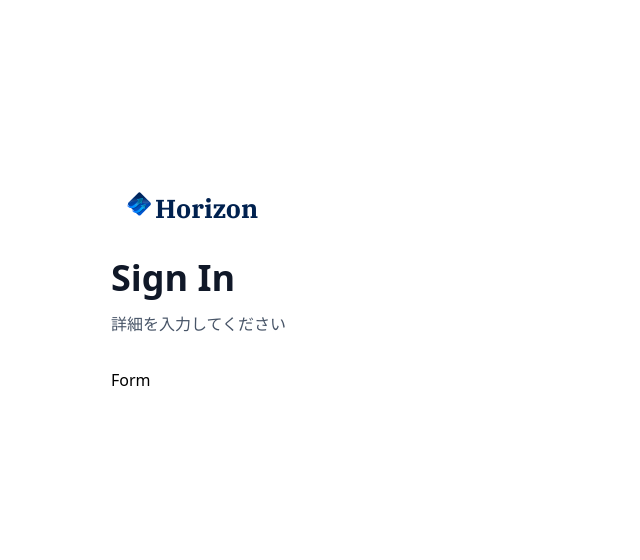
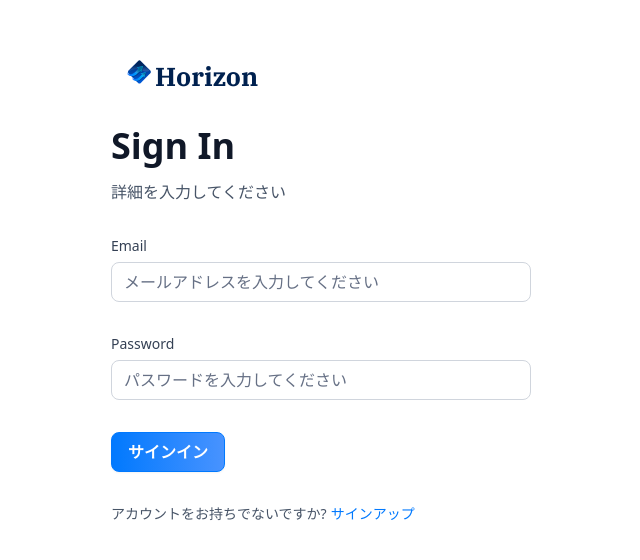
Before and after one commit to s3xmaxman/Horizon-banking-jp, a Next.js app: page /sign-in in a window 1280 px wide. Shown: the part 108-668 px from the top of the page, without its empty margins (319-959 px from the left). Built offline with nearby package versions, Linux system fonts and the light colour scheme.

Commit message:
Auth Page UI

```diff
--- a/components/AuthForm.tsx
+++ b/components/AuthForm.tsx
@@ -6,21 +6,39 @@ import { z } from 'zod'
 import { zodResolver } from '@hookform/resolvers/zod'
 import { useForm } from 'react-hook-form'
 import { useRouter } from 'next/navigation'
+import { Button } from "@/components/ui/button"
+import {
+  Form,
+  FormControl,
+  FormDescription,
+  FormField,
+  FormItem,
+  FormLabel,
+  FormMessage,
+} from "@/components/ui/form"
+import { Input } from "@/components/ui/input"
+import  CustomInput  from '@/components/CustomInput'
+import { authFormSchema } from '@/lib/utils'
+import { Loader2 } from 'lucide-react'
 
 
-const formSchema = z.object({
-    username: z.string().min(2).max(50),
-})
+
 
 
 const AuthForm = ({ type } : { type: string }) => {
   const [user, setUser] = useState(null)
+  const [isLoading, setIsLoading] = useState(false)
+  const router = useRouter()
+
+  const formSchema = authFormSchema(type);
+
 
     // 1. Define your form.
   const form = useForm<z.infer<typeof formSchema>>({
         resolver: zodResolver(formSchema),
         defaultValues: {
-          username: "",
+          email: "",
+          password: "",
         },
   })
 
@@ -28,7 +46,9 @@ const AuthForm = ({ type } : { type: string }) => {
   function onSubmit(values: z.infer<typeof formSchema>) {
     // Do something with the form values.
     // ✅ This will be type-safe and validated.
+    setIsLoading(true)
     console.log(values)
+    setIsLoading(false)
   }
   return (
     <section className='auth-form'>
@@ -65,9 +85,34 @@ const AuthForm = ({ type } : { type: string }) => {
             <div className='flex flex-col gap-4'>
                 {/* plaid link */}
             </div>
-        ): (
+        ) : (
             <>
-            Form
+                <Form {...form}>
+                    <form onSubmit={form.handleSubmit(onSubmit)} className='space-y-8'>
+                        <CustomInput control={form.control} name='email' label="Email" placeholder='メールアドレスを入力してください' />
+                        <CustomInput control={form.control} name='password' label="Password" placeholder='パスワードを入力してください' />
+                        <Button
+                          type='submit'
+                          className='form-btn'
+                          disabled={isLoading}
+                        >
+                            {isLoading ? (
+                                <>
+                                   <Loader2 className="animate-spin" /> &nbsp;
+                                    ロード中...
+                                </>
+                            ) : type === 'sign-in' ? 'サインイン' : 'サインアップ'}
+                        </Button>
+                    </form>
+                </Form>
+                <footer className='flex justify-items-center gap-1'>
+                    <p className='text-14 font-normal text-gray-600'>
+                        {type === 'sign-in' ? 'アカウントをお持ちでないですか?' : 'すでにアカウントをお持ちですか?'}
+                    </p>
+                    <Link href={type === 'sign-in' ? '/sign-up' : '/sign-in'} className='form-link'>
+                        {type === 'sign-in' ? 'サインアップ' : 'サインイン'}
+                    </Link>
+                </footer>
             </>
         )}
     </section>
--- /dev/null
+++ b/components/CustomInput.tsx
@@ -0,0 +1,46 @@
+import React from 'react'
+import { FormControl, FormField, FormLabel, FormMessage } from './ui/form'
+import { Input } from './ui/input'
+
+import { Control, FieldPath } from 'react-hook-form'
+import { z } from 'zod'
+import { authFormSchema } from '@/lib/utils'
+
+const formSchema = authFormSchema('sign-up')
+
+interface CustomInput {
+    control: Control<z.infer<typeof formSchema>>,
+    name: FieldPath<z.infer<typeof formSchema>>,
+    label: string,
+    placeholder: string
+}
+
+
+const CustomInput = ({ control, name, label, placeholder }: CustomInput) => {
+    return (
+      <FormField
+        control={control}
+        name={name}
+        render={({ field }) => (
+          <div className="form-item">
+            <FormLabel className="form-label">
+              {label}
+            </FormLabel>
+            <div className="flex w-full flex-col">
+              <FormControl>
+                <Input
+                  placeholder={placeholder}
+                  className="input-class"
+                  type={name === 'password' ? 'password' : 'text'}
+                  {...field}
+                />
+              </FormControl>
+              <FormMessage className="form-message mt-2" />
+            </div>
+          </div>
+        )}
+      />
+    )
+  }
+
+export default CustomInput
--- /dev/null
+++ b/components/ui/input.tsx
@@ -0,0 +1,25 @@
+import * as React from "react"
+
+import { cn } from "@/lib/utils"
+
+export interface InputProps
+  extends React.InputHTMLAttributes<HTMLInputElement> {}
+
+const Input = React.forwardRef<HTMLInputElement, InputProps>(
+  ({ className, type, ...props }, ref) => {
+    return (
+      <input
+        type={type}
+        className={cn(
+          "flex h-10 w-full rounded-md border border-input bg-background px-3 py-2 text-sm ring-offset-background file:border-0 file:bg-transparent file:text-sm file:font-medium placeholder:text-muted-foreground focus-visible:outline-none focus-visible:ring-2 focus-visible:ring-ring focus-visible:ring-offset-2 disabled:cursor-not-allowed disabled:opacity-50",
+          className
+        )}
+        ref={ref}
+        {...props}
+      />
+    )
+  }
+)
+Input.displayName = "Input"
+
+export { Input }
--- a/lib/utils.ts
+++ b/lib/utils.ts
@@ -2,6 +2,7 @@
 import { type ClassValue, clsx } from "clsx";
 import qs from "query-string";
 import { twMerge } from "tailwind-merge";
+import { z } from "zod";
 
 export function cn(...inputs: ClassValue[]) {
   return twMerge(clsx(inputs));
@@ -193,3 +194,20 @@ export const getTransactionStatus = (date: Date) => {
 
   return date > twoDaysAgo ? "Processing" : "Success";
 };
+
+
+export const authFormSchema = (type: string) => z.object({
+  //サインアップ
+  firsName: type === "sign-in" ? z.string().optional() : z.string().min(3, "3文字以上入力してください"),
+  lastName: type === "sign-in" ? z.string().optional() : z.string().min(3, "3文字以上入力してください"),
+  address1: type === "sign-in" ? z.string().optional() : z.string().max(50, "50文字以内で入力してください"),
+  city: type === "sign-in" ? z.string().optional() : z.string().max(50, "50文字以内で入力してください"),
+  state: type === "sign-in" ? z.string().optional() : z.string().min(2, "2文字入力してください").max(2, "2文字で入力してください"),
+  postalCode: type === "sign-in" ? z.string().optional() : z.string().min(3, "3文字以上入力してください").max(10, "10文字以内で入力してください"),
+  dateOfBirth: type === "sign-in" ? z.string().optional() : z.string().min(3, "3文字以上入力してください"),
+  ssn: type === "sign-in" ? z.string().optional() : z.string().min(3, "3文字以上入力してください"),
+
+  //サインイン
+  email: z.string().email("有効なメールアドレスを入力してください"),
+  password: z.string().min(8, "8文字以上のパスワードを入力してください"),
+});
```
Lines whose indentation alone changed are shown as unchanged.
